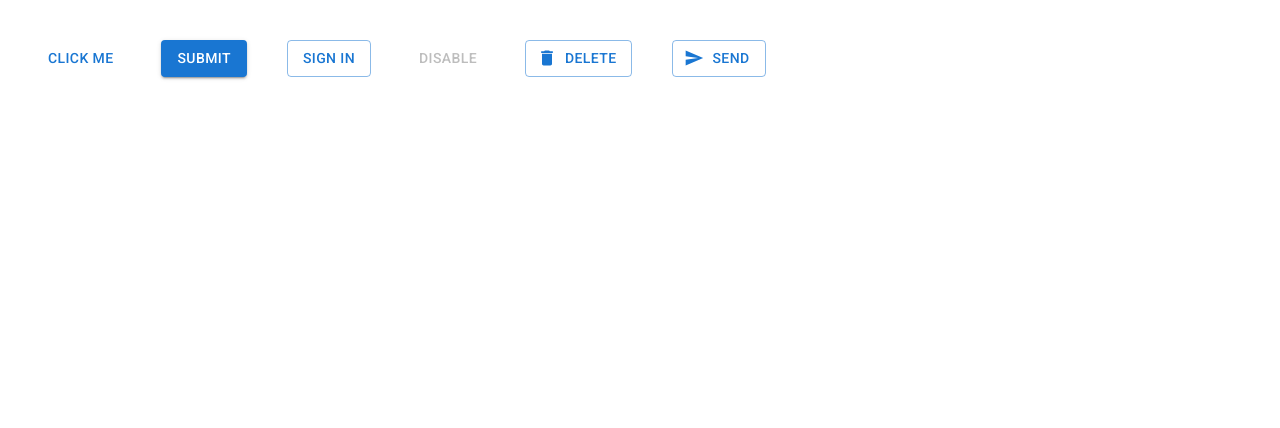
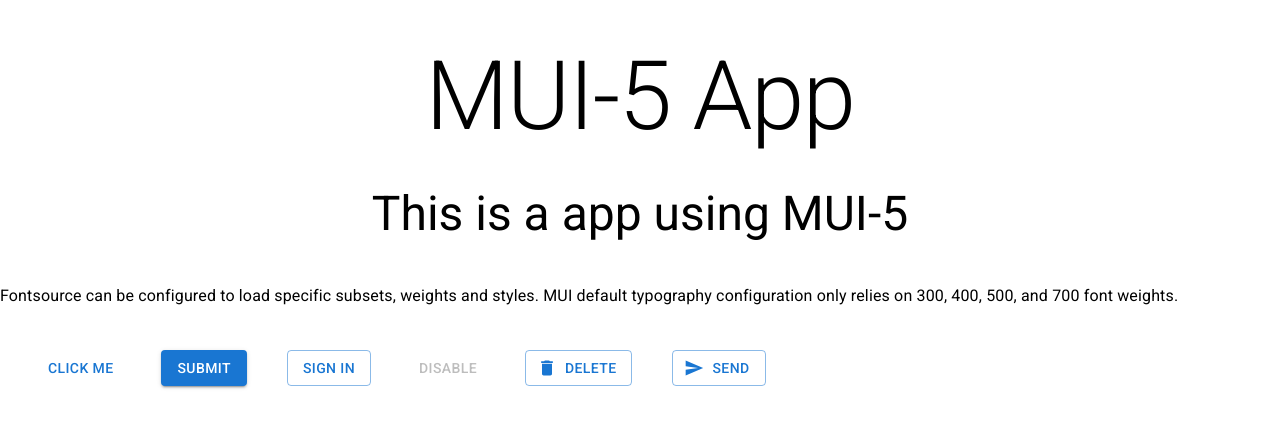
Before and after one commit to dieuvt19/LearnMui, a React (Create React App) app: page / in a window 1280 px wide. Shown: the top 428 px of the page. Built offline with nearby package versions, Linux system fonts and the light colour scheme.

Commit message:
box and typography

```diff
--- a/src/App.js
+++ b/src/App.js
@@ -1,4 +1,4 @@
-import { Button, Stack } from "@mui/material";
+import { Button, Stack, Box, Typography } from "@mui/material";
 import DeleteIcon from "@mui/icons-material/Delete";
 import SendIcon from "@mui/icons-material/Send";
 import "./App.css";
@@ -6,6 +6,19 @@
 function App() {
   return (
     <div className="App">
+      <Box mt={5}>
+        <Typography variant="h1" gutterBottom>
+          MUI-5 App
+        </Typography>
+        <Typography variant="h3" gutterBottom>
+          This is a app using MUI-5
+        </Typography>
+        <Typography variant="subtitle1" align="justify" mt={5}>
+          Fontsource can be configured to load specific subsets, weights and
+          styles. MUI default typography configuration only relies on 300, 400,
+          500, and 700 font weights.
+        </Typography>
+      </Box>
       <Stack direction="row" spacing={5} pt={5} pl={5}>
         <Button variant="text">Click me</Button>
         <Button variant="contained">Submit</Button>
```
